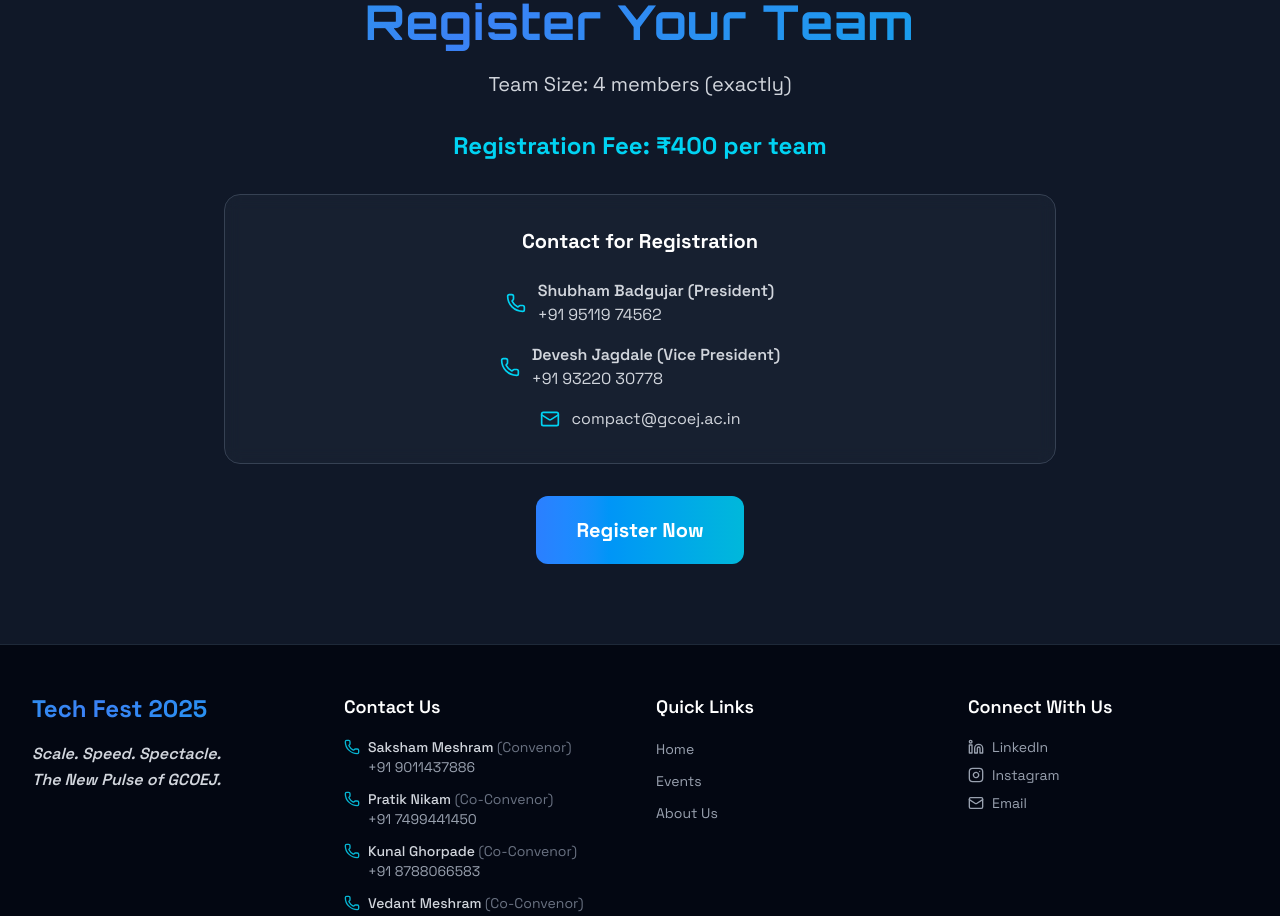
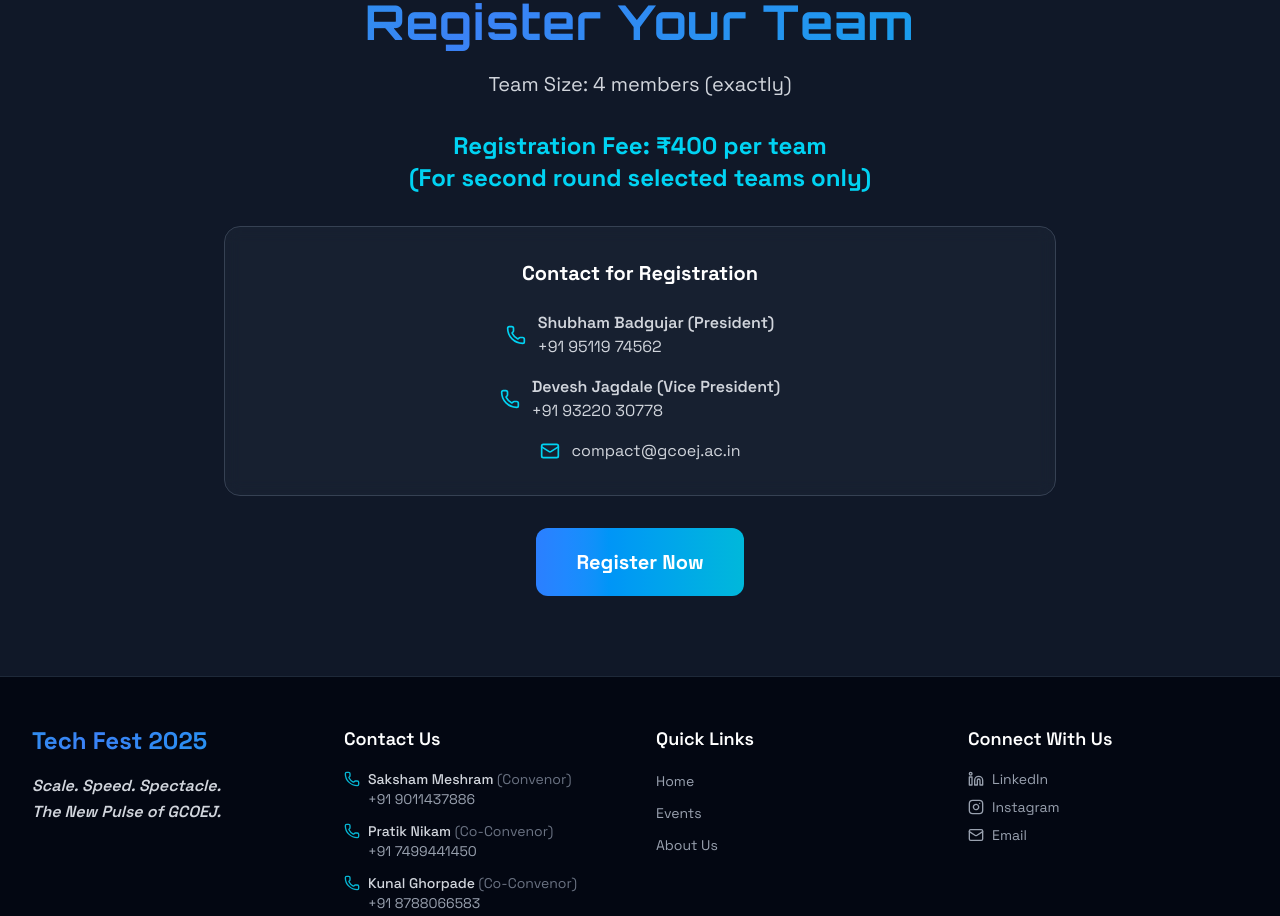
Before and after one commit to npratik01/Tech-Fest-web2, a React (Vite) app: page /events/hacknex in a window 1280 px wide. Shown: the part 5880-6796 px from the top of the page. Built offline with nearby package versions, Linux system fonts and the light colour scheme.

Commit message:
Update registration fee details in HackNex component for second round selected teams

```diff
--- a/src/pages/HackNex.jsx
+++ b/src/pages/HackNex.jsx
@@ -506,7 +506,7 @@ const HackNex = () => {
             </p>
 
             <p className="text-2xl text-cyan-400 font-bold mb-8">
-              Registration Fee: {eventDetails.registrationFee}
+              Registration Fee: {eventDetails.registrationFee} <br />(For second round selected teams only)
             </p>
 
             <div className="bg-gray-800/50 backdrop-blur-sm border border-gray-700 rounded-2xl p-8 mb-8">
```
